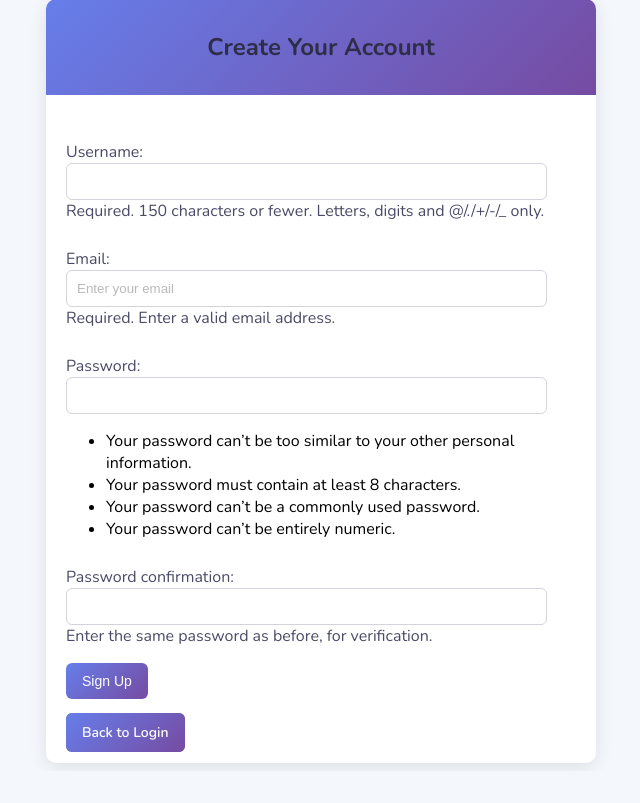
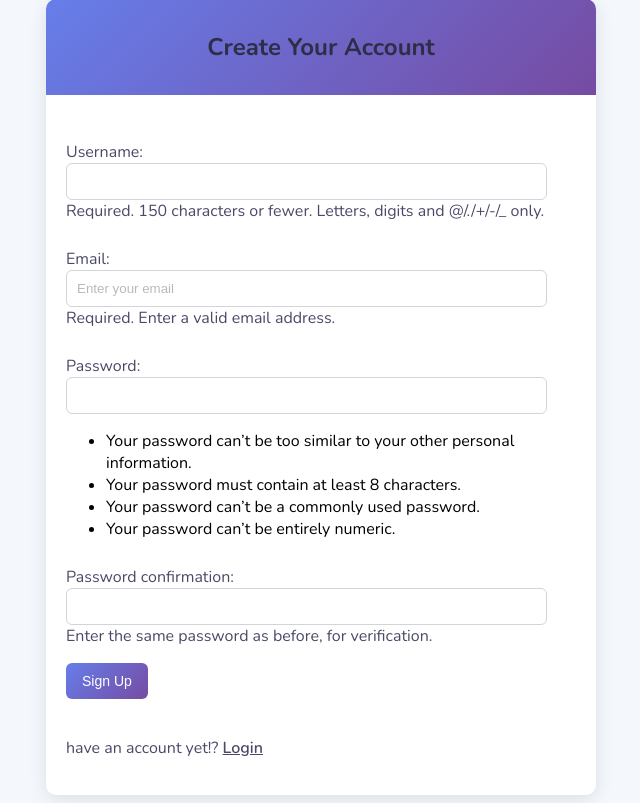
Before and after one commit to Ameen-K-Nejeeb/django-todo, a Django app: page /register/ in a window 1280 px wide. Shown: the part 59-862 px from the top of the page, without its empty margins (319-959 px from the left). Before the commit the page ends 826 px from the top, so only its background shows below. Run offline with Django 3.2, Linux system fonts and the light colour scheme.

Commit message:
button : chanage

```diff
--- a/base/templates/register.html
+++ b/base/templates/register.html
@@ -34,7 +34,7 @@
   {% if request.user.is_staff or request.user.is_superuser %}
     <a href="{% url 'admin-dashboard' %}" class="button" style="background-color: gray;">Back to Dashboard</a>
   {% else %}
-    <a href="{% url 'login' %}" class="button" style="background-color: gray;">Back to Login</a>
+    <p> have an account yet!? <a href="{% url 'login' %}">Login</a></p>
   {% endif %}
 </div>
 {% endblock %}
```
